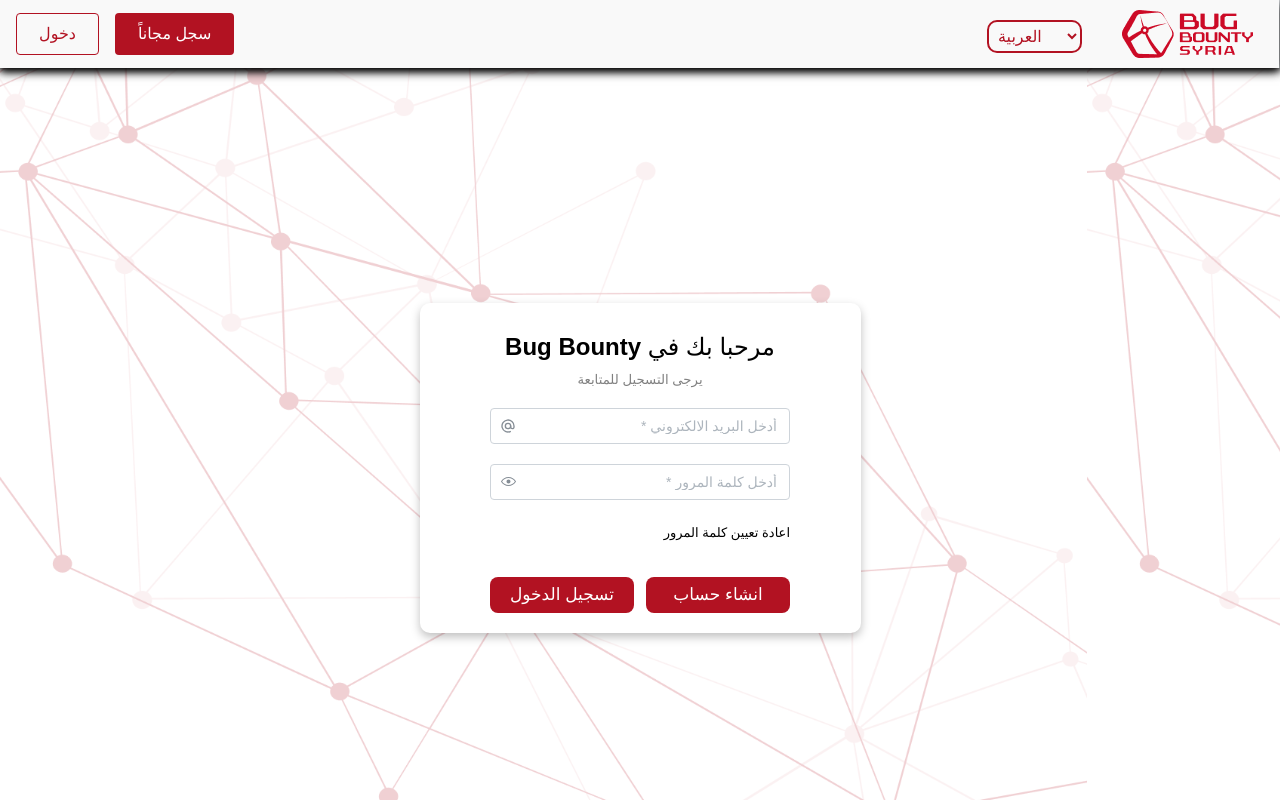
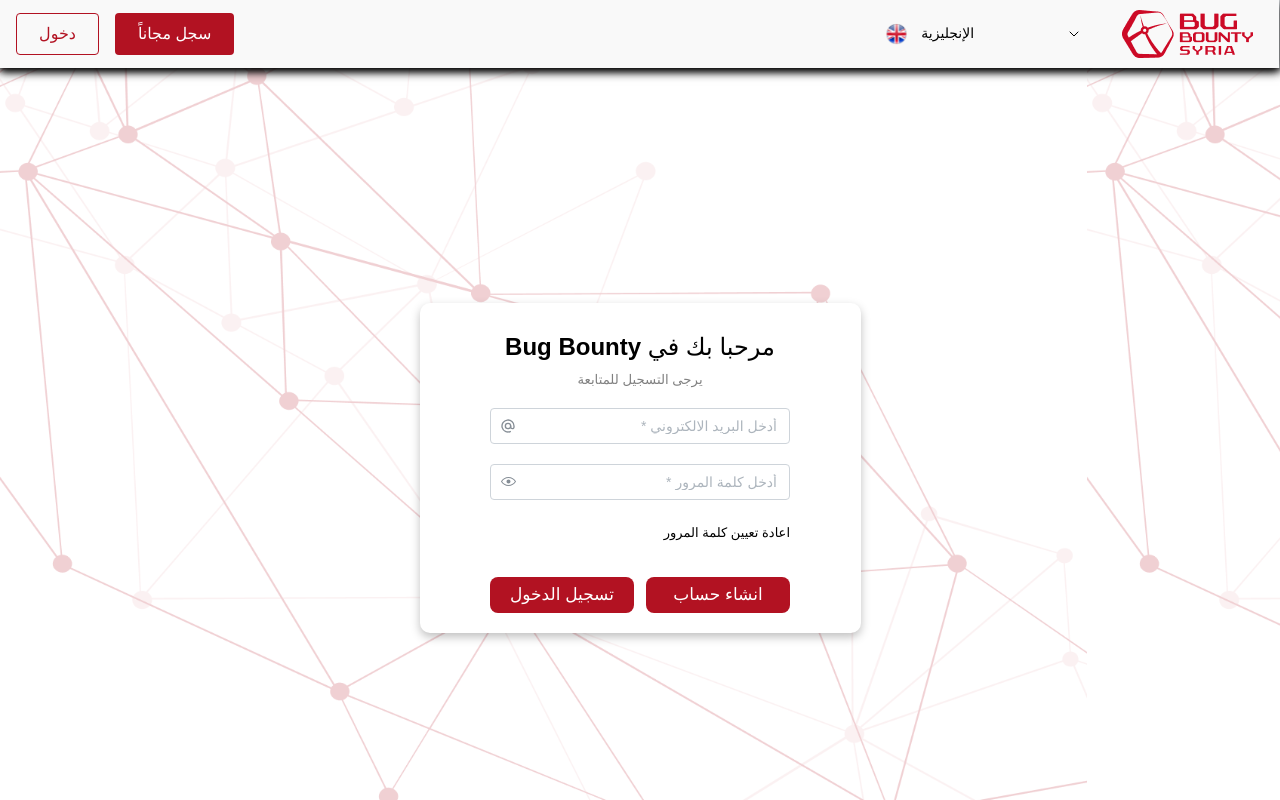
Before and after one commit to Mustafa-Ki-O/Bug_Bounty_Syria, a React (Vite) app: page /login in a window 1280 px wide. Shown: the top 800 px of the page. Built offline with nearby package versions, Linux system fonts and the light colour scheme; a web font is replaced by a local one.

Commit message:
select done succsess

```diff
--- /dev/null
+++ b/src/assets/css/LanguagePicker.module.css
@@ -0,0 +1,43 @@
+.control {
+  width: rem(200px);
+  display: flex;
+  justify-content: space-between;
+  align-items: center;
+  padding: var(--mantine-spacing-xs) var(--mantine-spacing-md);
+  border-radius: var(--mantine-radius-md);
+  border: rem(1px) solid
+    light-dark(var(--mantine-color-gray-2), var(--mantine-color-dark-6));
+  transition: background-color 150ms ease;
+  background-color: light-dark(
+    var(--mantine-color-white),
+    var(--mantine-color-dark-6)
+  );
+
+  &[data-expanded] {
+    background-color: light-dark(
+      var(--mantine-color-gray-0),
+      var(--mantine-color-dark-5)
+    );
+  }
+
+  @mixin hover {
+    background-color: light-dark(
+      var(--mantine-color-gray-0),
+      var(--mantine-color-dark-5)
+    );
+  }
+}
+
+.label {
+  font-weight: 500;
+  font-size: var(--mantine-font-size-sm);
+}
+
+.icon {
+  transition: transform 150ms ease;
+  transform: rotate(0deg);
+
+  [data-expanded] & {
+    transform: rotate(180deg);
+  }
+}
--- a/src/components/general/Navbar.jsx
+++ b/src/components/general/Navbar.jsx
@@ -13,10 +13,11 @@
 import { Link, useNavigate } from "react-router-dom";
 import { useLocation } from "react-router-dom";
 import notification from "../../assets/vectors/Vector (7).png";
-import LanguageSwitcher from "./languageSwitcher";
+// import LanguageSwitcher from "./languageSwitcher";
 import { useTranslation } from "react-i18next";
 import DrawerNav from "./Drawer";
 import { useDisclosure } from "@mantine/hooks";
+import { LanguagePicker } from "./languageSwitcherMantine";
 
 const Navbar = () => {
   const [opened, { open, close }] = useDisclosure(false);
@@ -46,7 +47,13 @@
           bg="#F9F9F9"
           p={0}
           h="auto"
-          style={{ paddingInline: 0, position: "relative", top: 0, right: 0,boxShadow:'0 2px 8px 0 #000' }}
+          style={{
+            paddingInline: 0,
+            position: "relative",
+            top: 0,
+            right: 0,
+            boxShadow: "0 2px 8px 0 #000",
+          }}
         >
           <Flex justify="space-between" align="center">
             <Burger size="md" lineSize={2} hiddenFrom="sm" onClick={open} />
@@ -157,7 +164,8 @@
               </>
             )}
             <Flex align="center" gap={30}>
-              <LanguageSwitcher />
+              {/* <LanguageSwitcher /> */}
+              <LanguagePicker />
               <Link to="/home">
                 <Image src={vector} width={100} p={10} />
               </Link>
--- a/src/components/general/languageSwitcher.jsx
+++ b/src/components/general/languageSwitcher.jsx
@@ -1,7 +1,4 @@
 import { useTranslation } from "react-i18next";
-import syria from "../../assets/vectors/syria_round_icon_64.png";
-import england from "../../assets/vectors/united_kingdom_round_icon_64.png";
-import { Select } from "@mantine/core";
 
 const LanguageSwitcher = () => {
   const { t, i18n } = useTranslation();
--- /dev/null
+++ b/src/components/general/languageSwitcherMantine.jsx
@@ -0,0 +1,62 @@
+import { useState } from "react";
+import { UnstyledButton, Menu, Image, Group } from "@mantine/core";
+import { IconChevronDown } from "@tabler/icons-react";
+// import images from "./images";
+import classes from "../../assets/css/LanguagePicker.module.css";
+import syria from "../../assets/vectors/syria_round_icon_64.png";
+import england from "../../assets/vectors/united_kingdom_round_icon_64.png";
+import { useTranslation } from "react-i18next";
+
+export function LanguagePicker() {
+  const { t, i18n } = useTranslation();
+  const lang = localStorage.getItem("lang");
+
+  const handleLanguageChange = (item) => {
+    setSelected(item);
+    localStorage.setItem("lang", item.value);
+    i18n.changeLanguage(item.value);
+  };
+
+  const data = [
+    { label: t("English"), image: england, value: "en" },
+    { label: t("Arabic"), image: syria, value: "ar" },
+  ];
+
+  const [opened, setOpened] = useState(false);
+  const [selected, setSelected] = useState(data[0]);
+
+  const items = data.map((item) => (
+    <Menu.Item
+      leftSection={<Image src={item.image} width={18} height={18} />}
+      onClick={() => handleLanguageChange(item)}
+      key={item.label}
+      value={item.value}
+    >
+      {item.label}
+    </Menu.Item>
+  ));
+
+  return (
+    <Menu
+      onOpen={() => setOpened(true)}
+      onClose={() => setOpened(false)}
+      radius="md"
+      width="target"
+      withinPortal
+    >
+      <Menu.Target>
+        <UnstyledButton
+          className={classes.control}
+          data-expanded={opened || undefined}
+        >
+          <Group gap="xs">
+            <Image src={selected.image} width={22} height={22} />
+            <span className={classes.label}>{selected.label}</span>
+          </Group>
+          <IconChevronDown size="1rem" className={classes.icon} stroke={1.5} />
+        </UnstyledButton>
+      </Menu.Target>
+      <Menu.Dropdown>{items}</Menu.Dropdown>
+    </Menu>
+  );
+}
```
